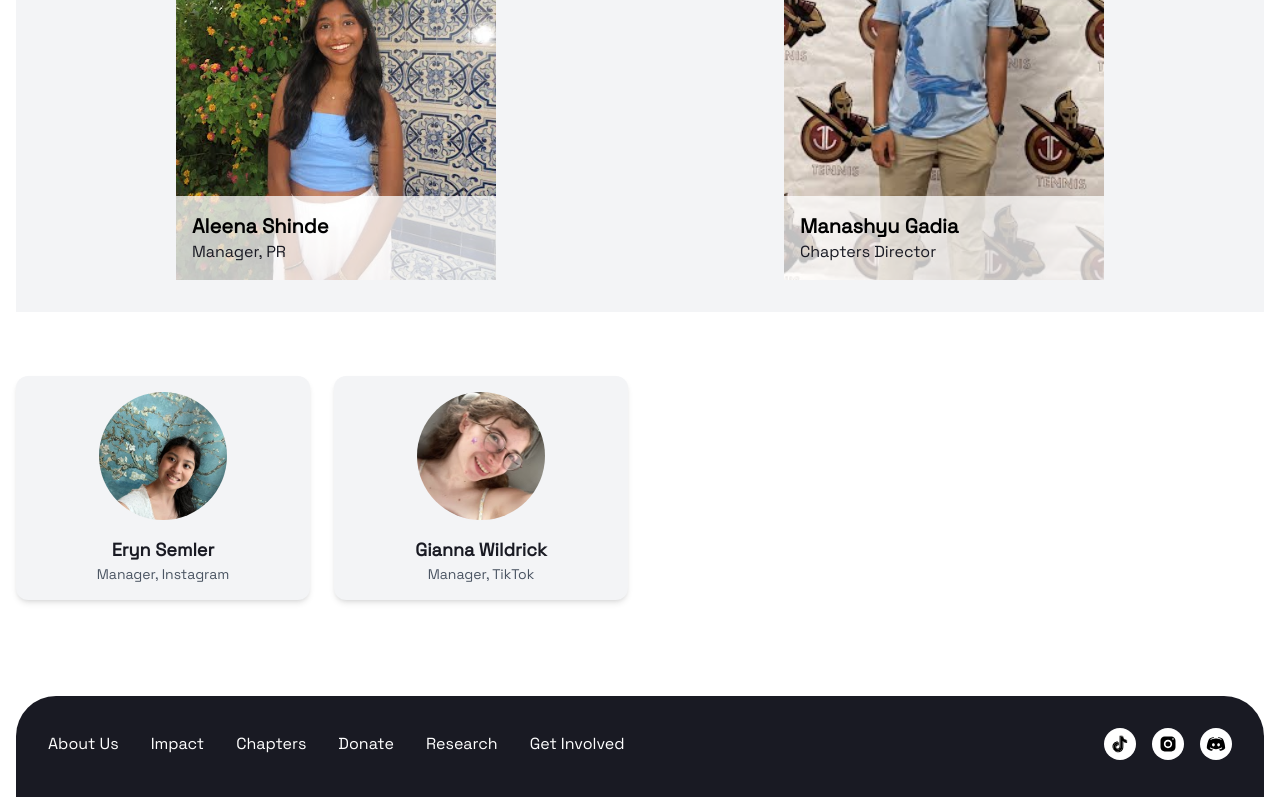
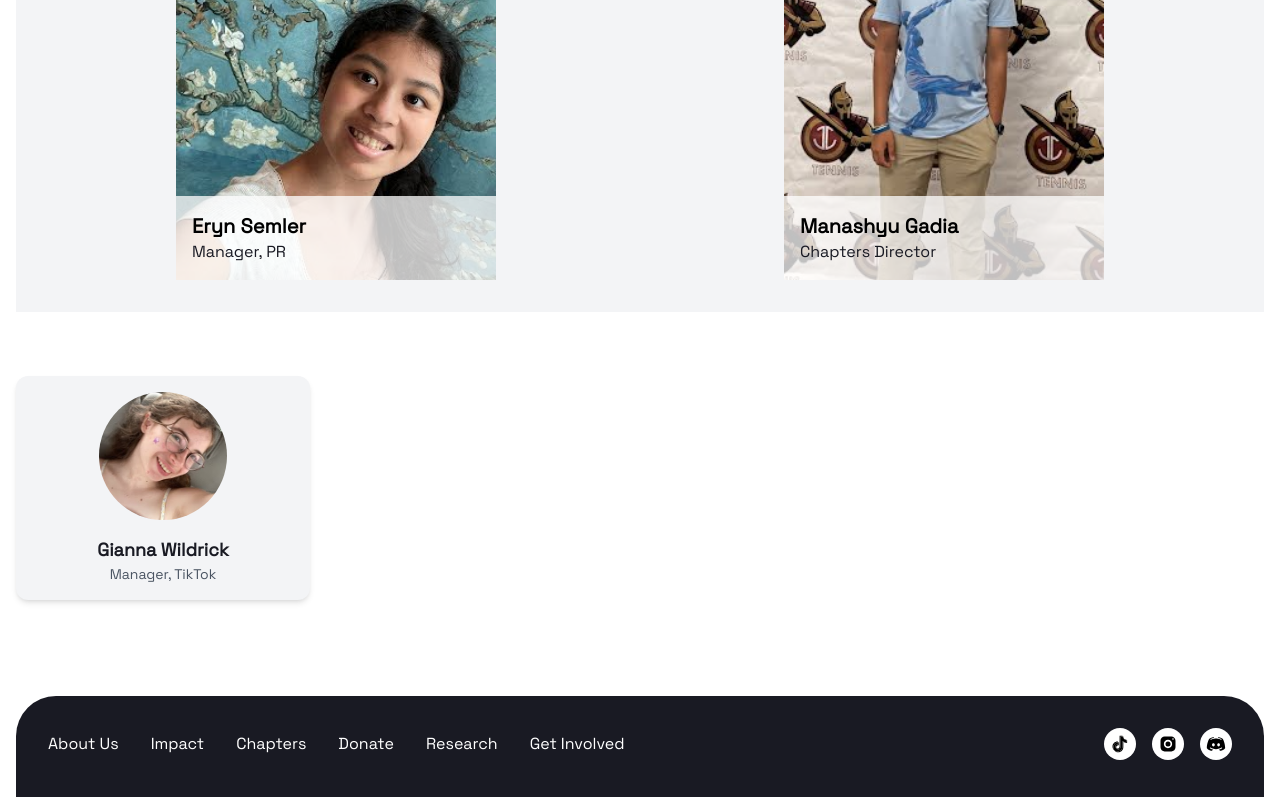
Before and after one commit to prsuyal/musical-memories, a React (Create React App) app: page /about in a window 1280 px wide. Shown: the part 1624-2421 px from the top of the page. Built offline with nearby package versions, Linux system fonts and the light colour scheme.

Commit message:
Eryn Update

```diff
--- a/src/pages/About.js
+++ b/src/pages/About.js
@@ -57,10 +57,10 @@ const About = () => {
       bio: "Hi! My name is Olivia Swarup and I'm a rising junior in West Windsor, NJ. I've been playing the double bass for around 4 years, and am part of orchestras and chamber groups. I also love to explore different musical genres through the electric bass. I was drawn to Musical Memories throughb my passion for volunteering, as well as my past experiences in teaching. As Director of Tutoring, I am looking forward to helping students find joy in music, and can’t wait to help them build new connections!"
     },
     {
-      name: "Aleena Shinde",
+      name: "Eryn Semler",
       role: "Manager, PR",
-      image: Aleena,
-      bio: "Hi, I'm Aleena! I'm a rising senior from Holmdel, New Jersey and I am leading the PR/graphic design team at Musical Memories. I organize and assign the social media posts for our wonderful interns to design. I’ve always had an interest in the arts, especially music. As a kid I started with learning piano and soon after switched to the flute. I’ve gained experience through both school band and outside orchestra. I’m passionate about spreading the joy of music to others and am proud to be doing that through my role at Musical Memories."
+      image: Eryn,
+      bio: "Hi! My name is Eryn Semler, and I'm the new PR director for Musical Memories. I'm also a sophomore from Morganville, NJ. I've been playing the piano for the past 10 years and the clarinet for 6 years! Besides music, I’ve been dancing competitively for nine years, and I am part of my school's dance and graphic design teams. I'm thrilled to be part of Musical Memories because of its amazing mission to spread the love of music. I am so excited to spread Musical Memories' message through many platforms!"
     },
     {
       name: "Manashyu Gadia",
@@ -72,7 +72,6 @@ const About = () => {
   ];
 
   const extendedTeamMembers = [
-    { name: "Eryn Semler", role: "Manager, Instagram", image: Eryn },
     { name: "Gianna Wildrick", role: "Manager, TikTok", image: Gianna },
   ];
 
```
